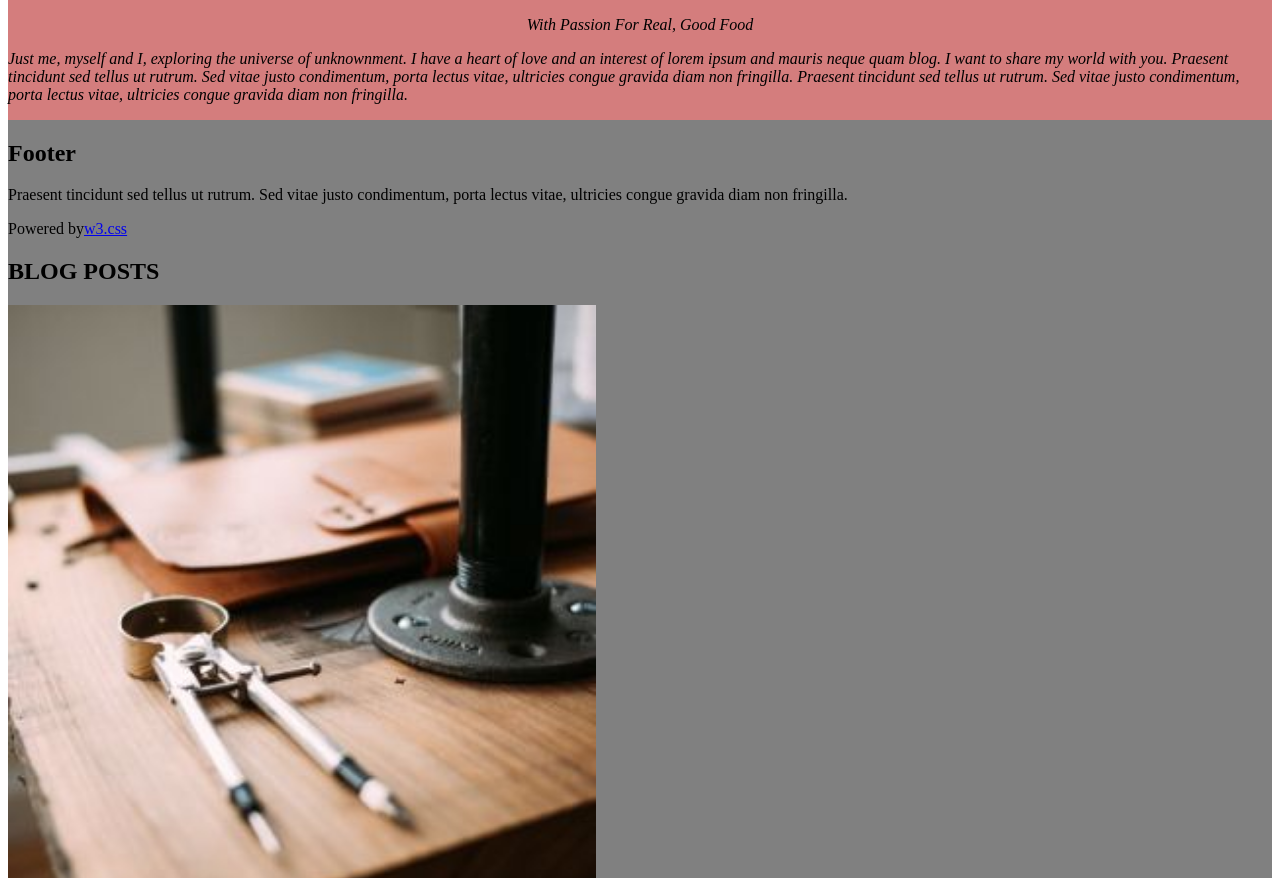
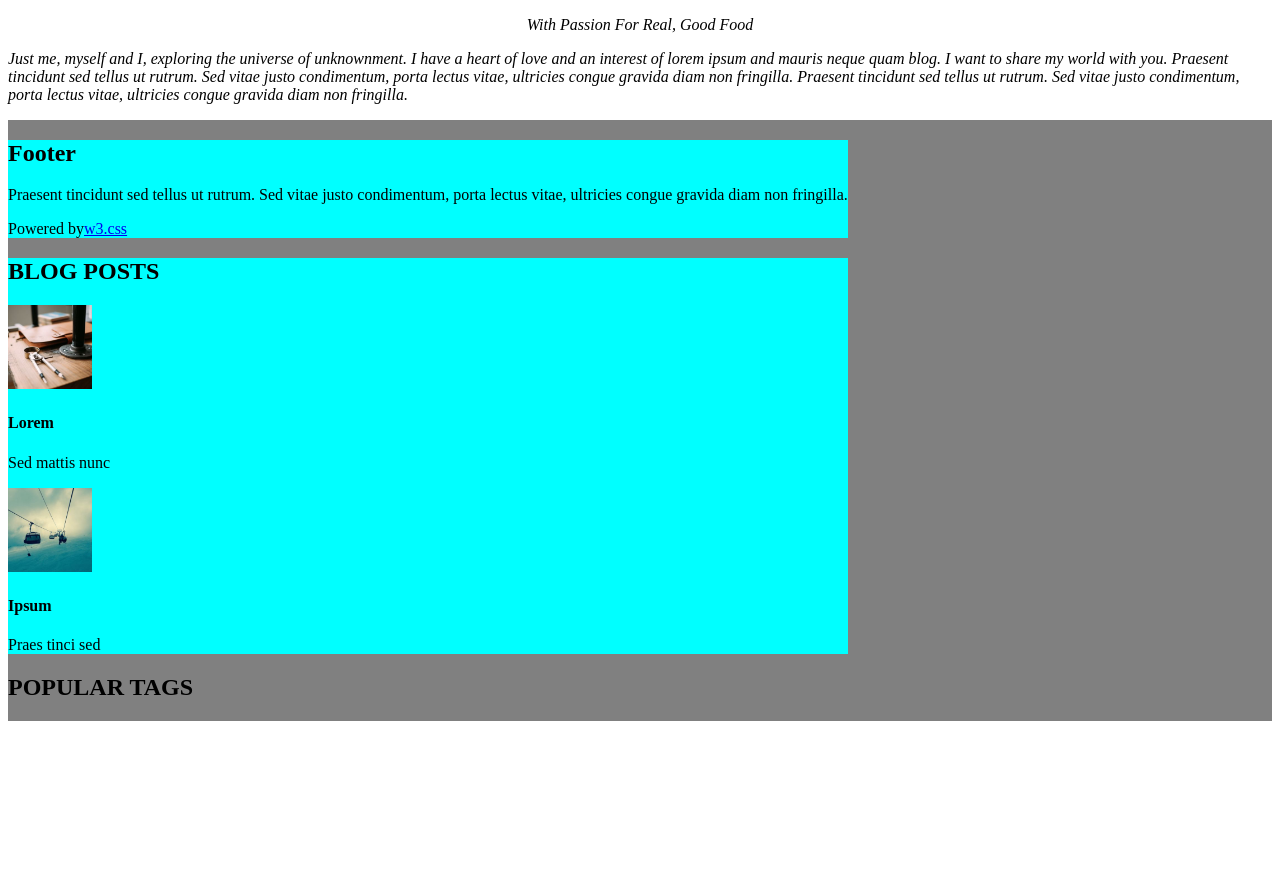
Before and after one commit to Mwambutsa05/First-website, a plain HTML site: page index.html in a window 1280 px wide. Shown: the part 1922-2800 px from the top of the page. After the commit the page ends 2651 px from the top, so only its background shows below. Drawn offline with Linux system fonts and the light colour scheme.

Commit message:
additional css codes
main section finished

```diff
--- a/index.css
+++ b/index.css
@@ -10,7 +10,7 @@
 #header {
     display: flex;
     justify-content:space-between ;
-    background-color: aquamarine;
+    /* background-color: aquamarine; */
 }
 #cards{
     /* background: #d47d7d; */
@@ -31,10 +31,10 @@
 }
 img {
     width: 70%;
-    background-color: blue;
+    /* background-color: blue; */
 }
 #about{
-    background: #d47d7d;
+    /* background: #d47d7d; */
     padding-top: 100px;
     display: flex;
     flex-direction: column;
@@ -46,9 +46,17 @@ img {
 }
 #footer{
     background-color: gray;
+    width: 100%;
     display: flex;
-    align-items: center;
-    justify-items: center;
+    flex-wrap: wrap;
+}
+#footer div{
     width: 100%;
+    background-color: aqua;
+    /* display: flex;
+    flex-wrap: wrap; */
+    img{
+        width: 10%;
+    }
 
 }
```
